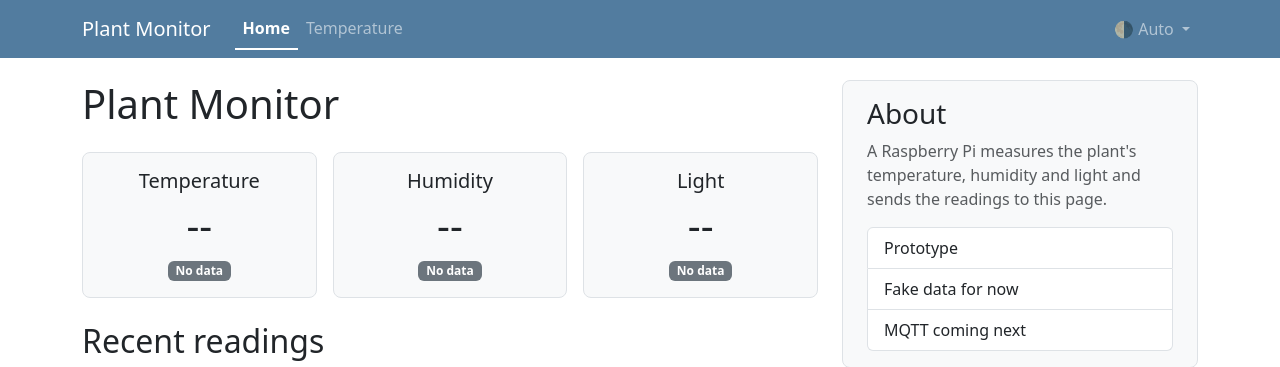
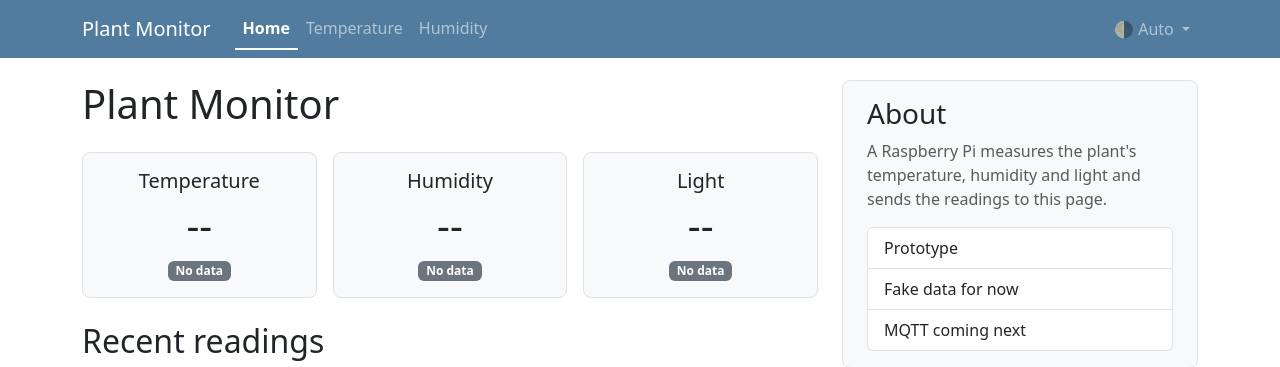
Before and after one commit to Aman3125/Plant-monitor, a FastAPI app: page /sensor_readings in a window 1280 px wide. Shown: the top 367 px of the page. Run offline with FastAPI, Linux system fonts and the light colour scheme; data that the repository does not hold is empty.

Commit message:
Add the humidity readings table
Add a /sensor/humidity page that uses the shared sensor table, and a
Humidity tab in the navigation bar that links to it.

```diff
--- a/main.py
+++ b/main.py
@@ -113,6 +113,11 @@ def home(request: Request, db: Annotated[Session, Depends(get_db)]):
 @app.get("/sensor/temperature", include_in_schema=False, name="temperature_page")
 def temperature_page(request: Request, db: Annotated[Session, Depends(get_db)]):
     return render_sensor_table(request, db, "temperature")
+
+
+@app.get("/sensor/humidity", include_in_schema=False, name="humidity_page")
+def humidity_page(request: Request, db: Annotated[Session, Depends(get_db)]):
+    return render_sensor_table(request, db, "humidity")
 
 
 @app.get("/sensor_reading/{sensor_reading_id}", include_in_schema=False)
--- a/templates/layout.html
+++ b/templates/layout.html
@@ -47,6 +47,7 @@
             {% set nav_tabs = [
               ("Home", url_for("home").path),
               ("Temperature", url_for("temperature_page").path),
+              ("Humidity", url_for("humidity_page").path),
             ] %}
             <div class="navbar-nav me-auto">
               {% for label, path in nav_tabs %}
```
